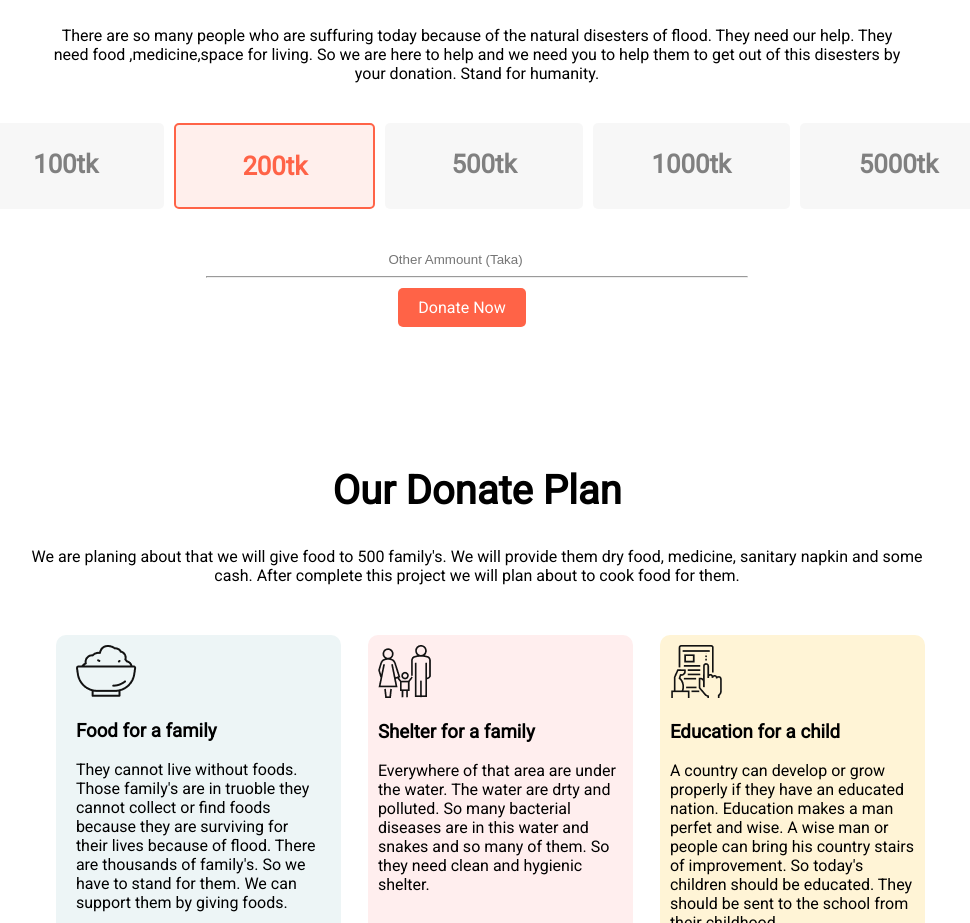
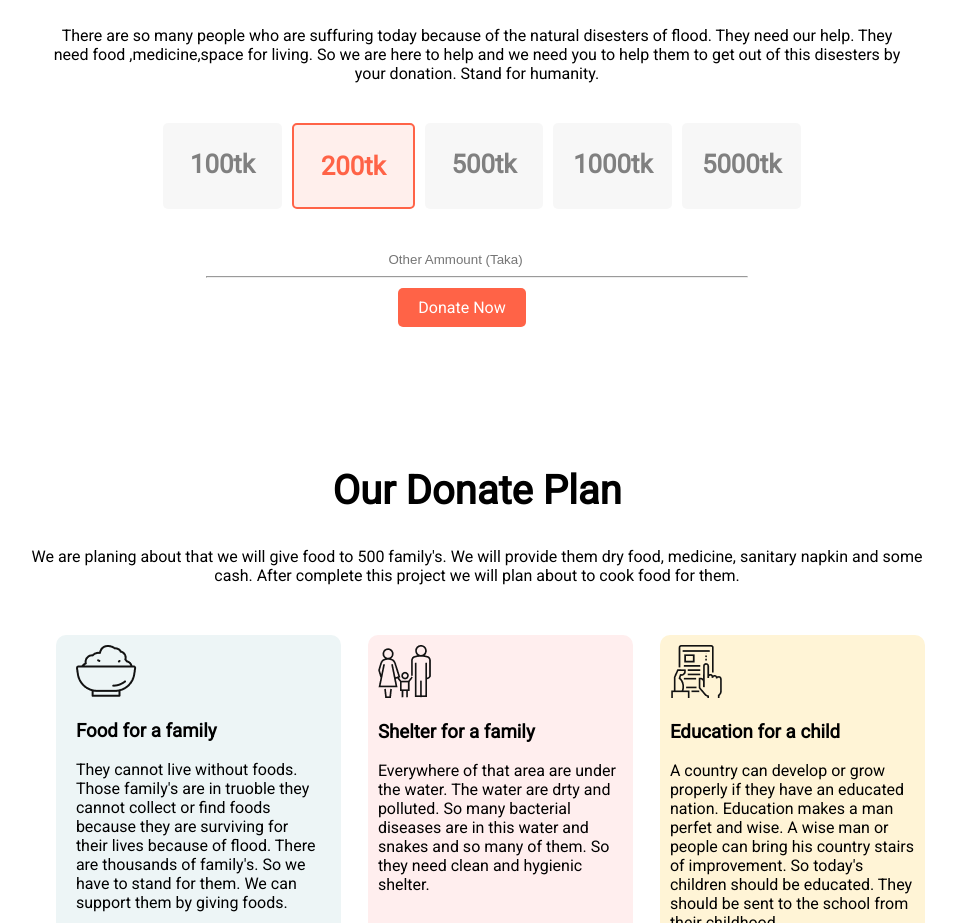
Before and after one commit to RittikSheikh/doante-for-flood-area, a plain HTML site: page index.html in a window 1280 px wide. Shown: the part 860-1783 px from the top of the page, without its empty margins (163-1133 px from the left). Drawn offline with Linux system fonts and the light colour scheme.

Commit message:
added some padding on pick ammount section

```diff
--- a/style.css
+++ b/style.css
@@ -42,7 +42,7 @@ h2{
     display: flex;
     text-align: center;
     margin-top: 40px;
-    padding: 0 20px;
+    padding: 0 20%;
  }
  .pick-ammount div{
     width: 20%;
```
